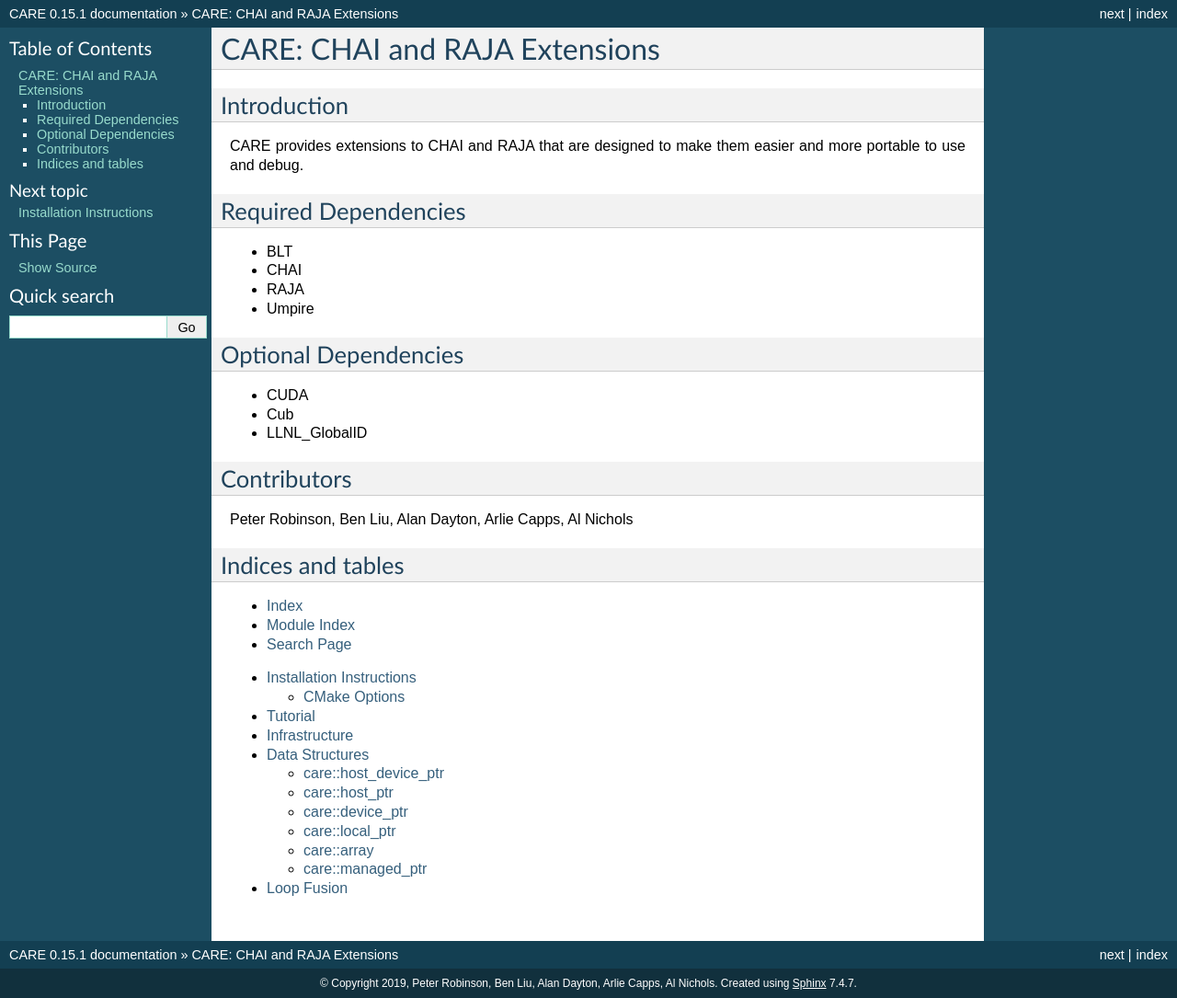
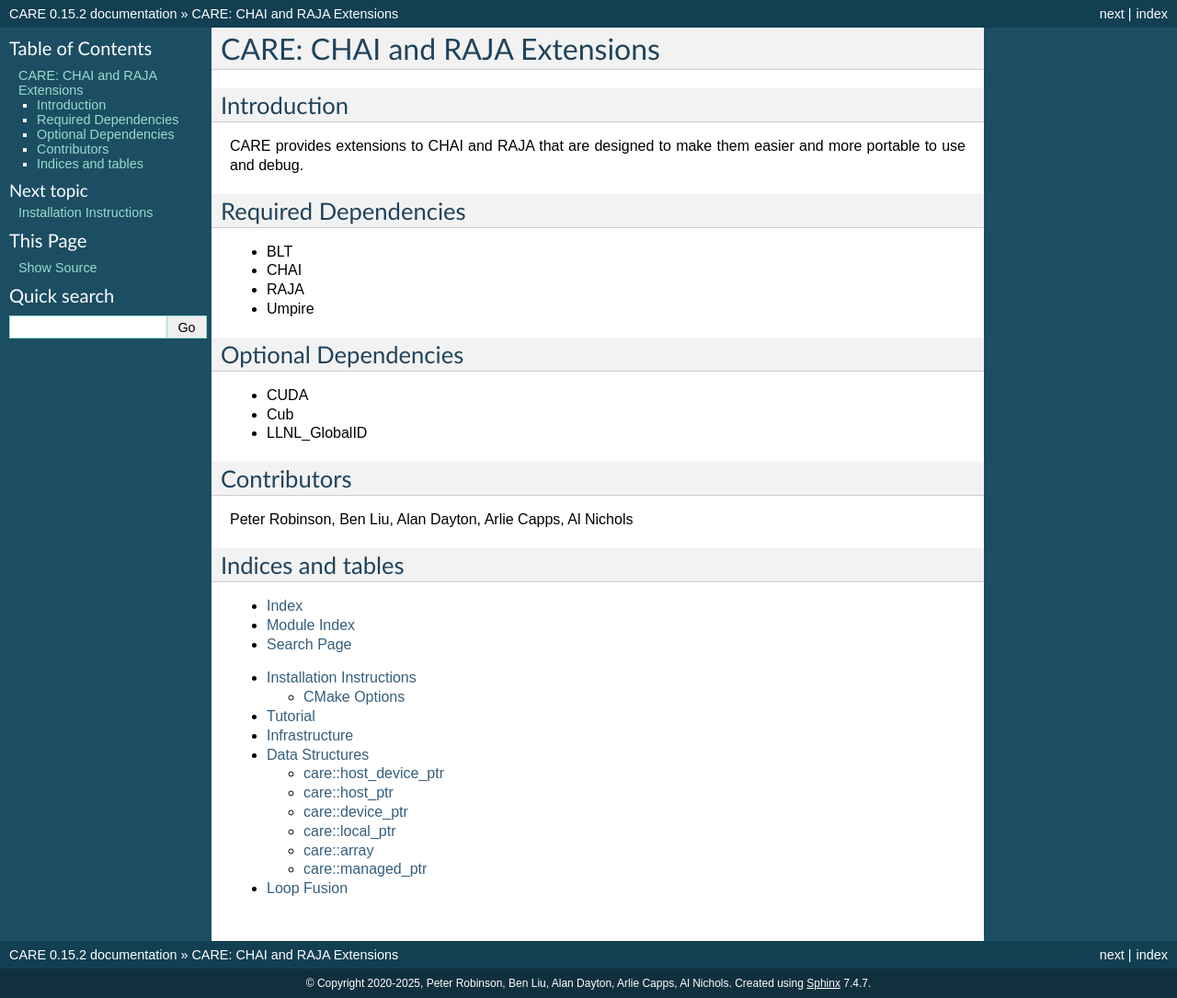
Before and after one commit to LLNL/CARE, a Sphinx documentation site: the page built from docs/sphinx/index.rst, in a window 1280 px wide. Shown: the whole page at 92% size. Built offline with Sphinx 7.4.7, drawn with Linux system fonts in a browser that asks for light colours.

Commit message:
Update release version

```diff
--- a/CMakeLists.txt
+++ b/CMakeLists.txt
@@ -17,7 +17,7 @@
 
 project(CARE
         LANGUAGES C CXX
-        VERSION 0.15.1)
+        VERSION 0.15.2)
 
 include(${PROJECT_SOURCE_DIR}/cmake/Setup.cmake)
 
--- a/README.md
+++ b/README.md
@@ -5,7 +5,7 @@
 [comment]: # (SPDX-License-Identifier: BSD-3-Clause)
 [comment]: # (#################################################################)
 
-# CARE v0.15.1
+# CARE
 
 CARE: CHAI and RAJA Extensions
 ===============================
--- a/docs/sphinx/conf.py
+++ b/docs/sphinx/conf.py
@@ -48,7 +48,7 @@
 
 # General information about the project.
 project = u'CARE'
-copyright = u'2019, Peter Robinson, Ben Liu, Alan Dayton, Arlie Capps, Al Nichols'
+copyright = u'2020-2025, Peter Robinson, Ben Liu, Alan Dayton, Arlie Capps, Al Nichols'
 
 # The version info for the project you're documenting, acts as replacement for
 # |version| and |release|, also used in various other places throughout the
@@ -57,7 +57,7 @@
 # The short X.Y version.
 version = '0.15'
 # The full version, including alpha/beta/rc tags.
-release = '0.15.1'
+release = '0.15.2'
 
 # The language for content autogenerated by Sphinx. Refer to documentation
 # for a list of supported languages.
```
Also changed, not shown: 2 other files.
